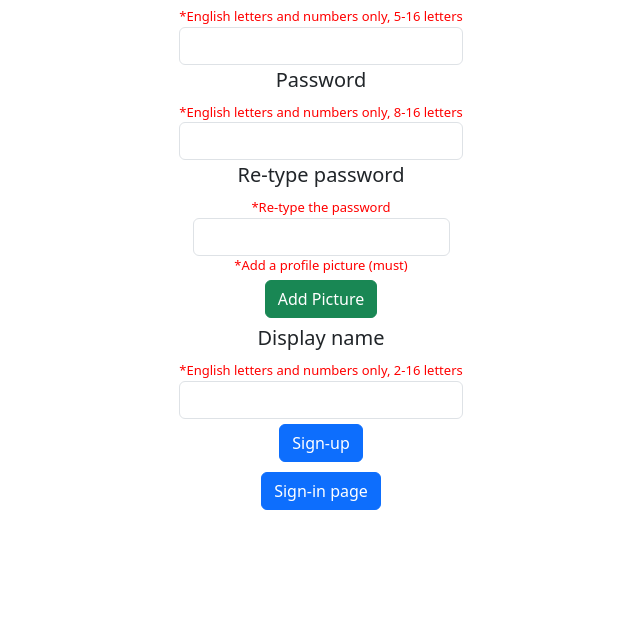
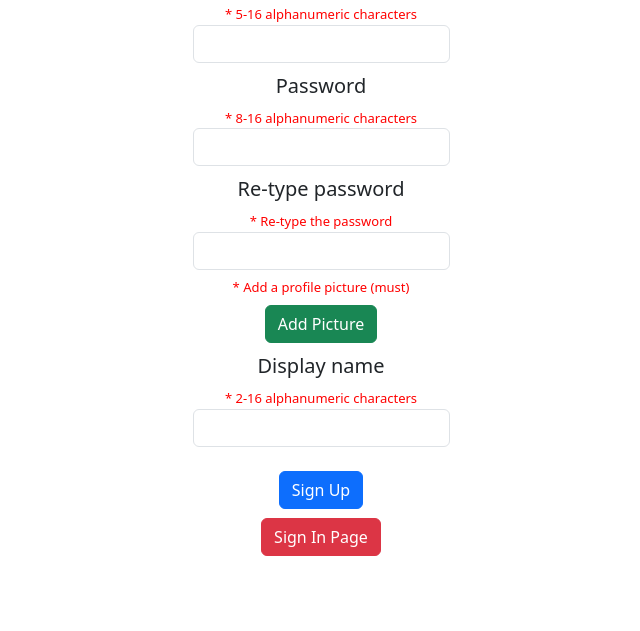
Before and after one commit to AsifMadar/Foobar-BIU-web, a React app: page /signup in a window 1280 px wide. Shown: the part 169-800 px from the top of the page, without its empty margins (319-959 px from the left). Built offline with nearby package versions, Linux system fonts and the light colour scheme.

Commit message:
Final touches

```diff
--- a/src/App/App.css
+++ b/src/App/App.css
@@ -2,6 +2,7 @@
   .btn-info{
     --bs-btn-bg: rgb(47, 49, 75);
     --bs-hover-bg: rgb(223, 233, 247);
+    --bs-btn-color: white;
   }
 }
 
--- a/src/Comment/Comment.css
+++ b/src/Comment/Comment.css
@@ -75,4 +75,10 @@
 	.comment-time, .comment-likes {
 		color: var(--bs-secondary);
 	}
+
+	.edit-comment {
+		img {
+			filter: invert(80%);
+		}
+	}
 }
--- a/src/Feed/MenuTop.js
+++ b/src/Feed/MenuTop.js
@@ -1,6 +1,5 @@
 // MenuTop.js
 import React, { useEffect, useState } from 'react'
-import 'bootstrap/dist/css/bootstrap.min.css'
 import './MenuTop.css'
 import PropTypes from 'prop-types'
 
@@ -68,7 +67,7 @@ function MenuTop({ user }) {
                     <label
                         className="form-check-label"
                         htmlFor="flexSwitchCheckDefault">
-                        {isDarkMode ? 'Light Mode' : 'Dark Mode'}
+                        Dark Mode
                     </label>
                 </div>
             </div>
--- a/src/Feed/SideBarRow.css
+++ b/src/Feed/SideBarRow.css
@@ -14,7 +14,9 @@
     }
 
     .avatar {
-        border-radius: 500px;
+        width: 40px;
+        height: 40px;
+        border-radius: 50%;
     }
 
     img {
--- a/src/Feed/UserFeed.js
+++ b/src/Feed/UserFeed.js
@@ -1,4 +1,4 @@
-import '../Feed/UserFeed.css'
+import './UserFeed.css'
 import { useContext, useState } from 'react'
 import { UserContent } from '../App/App.js'
 import MenuSide from './MenuSide.js'
--- /dev/null
+++ b/src/SignIn/SignInPage.css
@@ -0,0 +1,3 @@
+#sign-in-container {
+	height: 80vh;
+}
--- a/src/SignIn/SignInPage.js
+++ b/src/SignIn/SignInPage.js
@@ -1,8 +1,8 @@
+import './SignInPage.css'
+import { useNavigate } from 'react-router-dom'
+import { UserContent } from '../App/App.js'
+import AdvancedTextField from '../TextField/AdvancedTextField.js'
 import React, { useContext, useState } from 'react'
-import { useNavigate } from 'react-router-dom'
-import 'bootstrap/dist/css/bootstrap.min.css'
-import AdvancedTextField from '../TextField/AdvancedTextField.js'
-import { UserContent } from '../App/App.js'
 
 function SignInPage() {
     const [username, setUsername] = useState('')
@@ -29,39 +29,33 @@ function SignInPage() {
 
     return (
         <div
-            style={{
-                display: 'flex',
-                flexDirection: 'column',
-                alignItems: 'center',
-                justifyContent: 'center',
-                height: '80vh',
-            }}>
+            id="sign-in-container"
+            className="d-flex flex-column justify-content-center align-items-center">
             <header className="bg-primary text-white p-3">
                 <h1>Sign in</h1>
             </header>
-            {/* Username textField */}
+            <form className="d-flex flex-column" action="">
                 <AdvancedTextField
                     label="Username"
                     onInputChange={inputValue => setUsername(inputValue)}
-                textFieldId={'loginUsername'}
                 />
-            {/* Password textField */}
                 <AdvancedTextField
                     label="Password"
                     onInputChange={inputValue => setPassword(inputValue)}
-                textFieldId={'loginPassword'}
                     isMasked={true}
                 />
-            <div style={{ margin: '5px 0' }}>
-                {/* Sign in button */}
-                <button className="btn btn-primary" onClick={handleSignInClick}>
-                    Sign-In
+                <button
+                    className="btn btn-primary mt-3 mx-auto mb-1"
+                    onClick={handleSignInClick}
+                    type="submit">
+                    Sign In
                 </button>
-            </div>
-            <div style={{ margin: '5px 0' }}>
-                {/* Sign up button */}
-                <button className="btn btn-danger" onClick={handleSignUpClick}>
-                    Sign-up
+            </form>
+            <div className="m-1">
+                <button
+                    className="btn btn-danger m-1 mx-auto"
+                    onClick={handleSignUpClick}>
+                    Sign Up Page
                 </button>
             </div>
         </div>
--- /dev/null
+++ b/src/SignUpPage/SignUpPage.css
@@ -0,0 +1,4 @@
+.profile-image-preview {
+	max-width: 500px;
+	max-height: 500px;
+}
--- a/src/SignUpPage/SignUpPage.js
+++ b/src/SignUpPage/SignUpPage.js
@@ -1,8 +1,8 @@
+import './SignUpPage.css'
+import { useNavigate } from 'react-router-dom'
+import { UserContent } from '../App/App.js'
+import AdvancedTextField from '../TextField/AdvancedTextField.js'
 import React, { useContext, useState, useRef } from 'react'
-import { useNavigate } from 'react-router-dom'
-import 'bootstrap/dist/css/bootstrap.min.css'
-import AdvancedTextField from '../TextField/AdvancedTextField.js'
-import { UserContent } from '../App/App.js'
 
 function SignUpPage() {
     const [username, setUsername] = useState('')
@@ -33,10 +33,6 @@ function SignUpPage() {
             alert('One or more of the fields are invalid')
         }
     }
-    //setting the profile image
-    const handleImageChange = selectedImage => {
-        setImg(selectedImage)
-    }
 
     const handleSignInPageClick = () => {
         navigate('/signin')
@@ -44,148 +40,119 @@ function SignUpPage() {
 
     const handleAddPictureClick = () => {
         // Trigger the hidden file input and enabling us to add a picture using reference
-        if (fileInputRef.current) {
         fileInputRef.current.click()
     }
-    }
+
     //checks if all the input is valid
-    const checkAllValid = () => {
-        return (
+    const checkAllValid = () =>
         profileImage != null &&
         isUsernameValid(username) &&
         isPasswordValid(password) &&
         isRePasswordValid(rePassword) &&
         isDisplayNameValid(displayName)
-        )
-    }
+
     //functions to check if the input by the user is valid
-    const isUsernameValid = username => {
-        return checkLen(username, 5, 16) && isOnlyLettersAndNumbers(username)
-    }
 
-    const isPasswordValid = password => {
-        return checkLen(password, 8, 16) && isOnlyLettersAndNumbers(password)
-    }
+    const isOnlyLettersAndNumbers = item => /^[a-zA-Z0-9]+$/.test(item)
+    const isOnlyLettersAndNumbersAndSpace = item =>
+        /^[a-zA-Z0-9]+( [a-zA-Z0-9]+)*$/.test(item)
 
-    const isRePasswordValid = rePassword => {
-        return rePassword === password
-    }
+    const isUsernameValid = username =>
+        checkLen(username, 5, 16) && isOnlyLettersAndNumbers(username)
 
-    const isDisplayNameValid = displayName => {
-        return (
-            checkLen(displayName, 2, 16) &&
-            isOnlyLettersAndNumbersAndSpace(displayName)
-        )
-    }
+    const isPasswordValid = password =>
+        checkLen(password, 8, 16) && isOnlyLettersAndNumbers(password)
 
-    const checkLen = (item, min, max) => {
-        return item.length >= min && item.length <= max
-    }
+    const isRePasswordValid = rePassword => rePassword === password
 
-    const isOnlyLettersAndNumbers = item => {
-        return /^[a-zA-Z0-9]+$/.test(item)
-    }
-    const isOnlyLettersAndNumbersAndSpace = item => {
-        return /^[a-zA-Z0-9]+( [a-zA-Z0-9]+)*$/.test(item)
-    }
+    const isDisplayNameValid = isOnlyLettersAndNumbersAndSpace
+
+    const checkLen = (item, min, max) =>
+        item.length >= min && item.length <= max
+
     //file input reference, used to save the picture by reference
     const fileInputRef = useRef(null)
 
     return (
-        <div
-            style={{
-                display: 'flex',
-                flexDirection: 'column',
-                alignItems: 'center',
-                justifyContent: 'flex-start', // Adjust this as needed
-                minHeight: '80vh',
-                marginTop: '50px', // Now it's a minimum height, allowing growth
-            }}>
+        <div className="d-flex flex-column justify-content-center align-items-center mt-5">
             <header className="bg-primary text-white p-3">
                 <h1>Sign Up</h1>
             </header>
-            {/* Username textField */}
+
+            <div className="d-flex flex-column gap-2">
                 <AdvancedTextField
                     label="Username"
                     onInputChange={userNameValue => setUsername(userNameValue)}
-                textFieldId={'signUpUsername'}
                     funcValid={isUsernameValid}
-                inValidationErrorMessage={'Invalid Username'}
-                instruction={'English letters and numbers only, 5-16 letters'}
+                    inValidationErrorMessage="Invalid Username"
+                    instruction="5-16 alphanumeric characters"
                     isMasked={false}
                 />
-            {/* Password textField */}
                 <AdvancedTextField
                     label="Password"
                     onInputChange={passwordValue => setPassword(passwordValue)}
-                textFieldId={'signUpPassword'}
                     funcValid={isPasswordValid}
-                inValidationErrorMessage={'Invalid Password'}
-                instruction={'English letters and numbers only, 8-16 letters'}
+                    inValidationErrorMessage="Invalid Password"
+                    instruction="8-16 alphanumeric characters"
                     isMasked={true}
                 />
-            {/* re-type password textField */}
                 <AdvancedTextField
                     label="Re-type password"
-                onInputChange={reTypePassword => setRePassword(reTypePassword)}
-                textFieldId={'signUpReTypePassword'}
+                    onInputChange={reTypePassword =>
+                        setRePassword(reTypePassword)
+                    }
                     funcValid={isRePasswordValid}
-                inValidationErrorMessage={'Invalid Password'}
-                instruction={'Re-type the password'}
+                    inValidationErrorMessage="Invalid Password"
+                    instruction="Re-type the password"
                     isMasked={true}
                 />
-            {/* Add profile picture button */}
-            <div style={{ color: 'red', fontSize: 'small' }}>
-                {'*Add a profile picture (must)'}
-            </div>
-            <div style={{ margin: '5px 0' }}>
+                <span
+                    className="text-center"
+                    style={{ color: 'red', fontSize: 'small' }}>
+                    * Add a profile picture (must)
+                </span>
                 <button
-                    className="btn btn-success"
+                    className="btn btn-success mx-auto"
                     onClick={handleAddPictureClick}>
                     Add Picture
                 </button>
                 <input
+                    accept="image/*"
+                    className="d-none"
+                    onChange={e => setImg(e.target.files[0] ?? null)}
+                    ref={fileInputRef}
                     type="file"
-                    accept="image/*"
-                    style={{ display: 'none' }}
-                    onChange={e => handleImageChange(e.target.files[0])}
-                    ref={fileInputRef}
                 />
-                {/* Shows up the profile image */}
-            </div>
                 {profileImage && (
                     <>
                         <h2>Your Profile Picture</h2>
                         <img
+                            className="profile-image-preview"
                             src={URL.createObjectURL(profileImage)}
                             alt="Profile"
-                        style={{ width: '500px', height: 'auto' }}
                         />
                     </>
                 )}
-            {/* Display name textField */}
                 <AdvancedTextField
                     label="Display name"
                     onInputChange={displayNameValue =>
                         setDisplayName(displayNameValue)
                     }
-                textFieldId={'signUpDisplayName'}
                     funcValid={isDisplayNameValid}
-                inValidationErrorMessage={'Invalid Display name'}
-                instruction={'English letters and numbers only, 2-16 letters'}
+                    inValidationErrorMessage="Invalid Display name"
+                    instruction="2-16 alphanumeric characters"
                 />
-            {/* Sign up button */}
-            <div style={{ margin: '5px 0' }}>
-                <button className="btn btn-primary" onClick={handleSignUpClick}>
-                    Sign-up
+                <button
+                    className="btn btn-primary mt-3 mx-auto mb-1"
+                    onClick={handleSignUpClick}>
+                    Sign Up
                 </button>
             </div>
-            {/* Sign in page button */}
             <div style={{ margin: '5px 0' }}>
                 <button
-                    className="btn btn-primary"
+                    className="btn btn-danger"
                     onClick={handleSignInPageClick}>
-                    Sign-in page
+                    Sign In Page
                 </button>
             </div>
         </div>
--- a/src/TextField/AdvancedTextField.js
+++ b/src/TextField/AdvancedTextField.js
@@ -1,10 +1,9 @@
-import React, { useState } from 'react'
+import React, { createRef, useState } from 'react'
 import PropTypes from 'prop-types'
 
 function AdvancedTextField({
     label, //The name of the textfield
     onInputChange, //The argument which returns the text the user typed
-    textFieldId, // The textField id
     funcValid, //a function to check if valid
     valid, //The boolean to know if the text is valid
     inValidationErrorMessage, //which message to show if invalid input
@@ -12,6 +11,7 @@ function AdvancedTextField({
     isMasked, //a boolean to mark if to mask the given text
 }) {
     const [inputValue, setInputValue] = useState('')
+    const inputRef = createRef()
 
     const handleInputChange = event => {
         const newValue = event.target.value //The input which the user typed
@@ -36,9 +36,8 @@ function AdvancedTextField({
 
     const setInputClass = className => {
         //changing the color of the textField
-        const inputElement = document.getElementById(textFieldId)
-        inputElement.classList.remove('is-valid', 'is-invalid')
-        inputElement.classList.add(className)
+        inputRef.current.classList.remove('is-valid', 'is-invalid')
+        inputRef.current.classList.add(className)
     }
     const mask = isMasked ? 'password' : 'text'
 
@@ -52,13 +51,13 @@ function AdvancedTextField({
             </label>
             {instruction && (
                 <div style={{ color: 'red', fontSize: 'small' }}>
-                    {'*' + instruction}
+                    * {instruction}
                 </div>
             )}
             <input
                 type={mask} //type depends on the given isMasked
                 className="form-control"
-                id={textFieldId}
+                ref={inputRef}
                 value={inputValue}
                 onChange={handleInputChange}
             />
@@ -75,7 +74,6 @@ function AdvancedTextField({
 AdvancedTextField.propTypes = {
     label: PropTypes.string.isRequired,
     onInputChange: PropTypes.func,
-    textFieldId: PropTypes.string,
     funcValid: PropTypes.func,
     valid: PropTypes.bool,
     inValidationErrorMessage: PropTypes.string,
```
Lines whose indentation alone changed are shown as unchanged.
